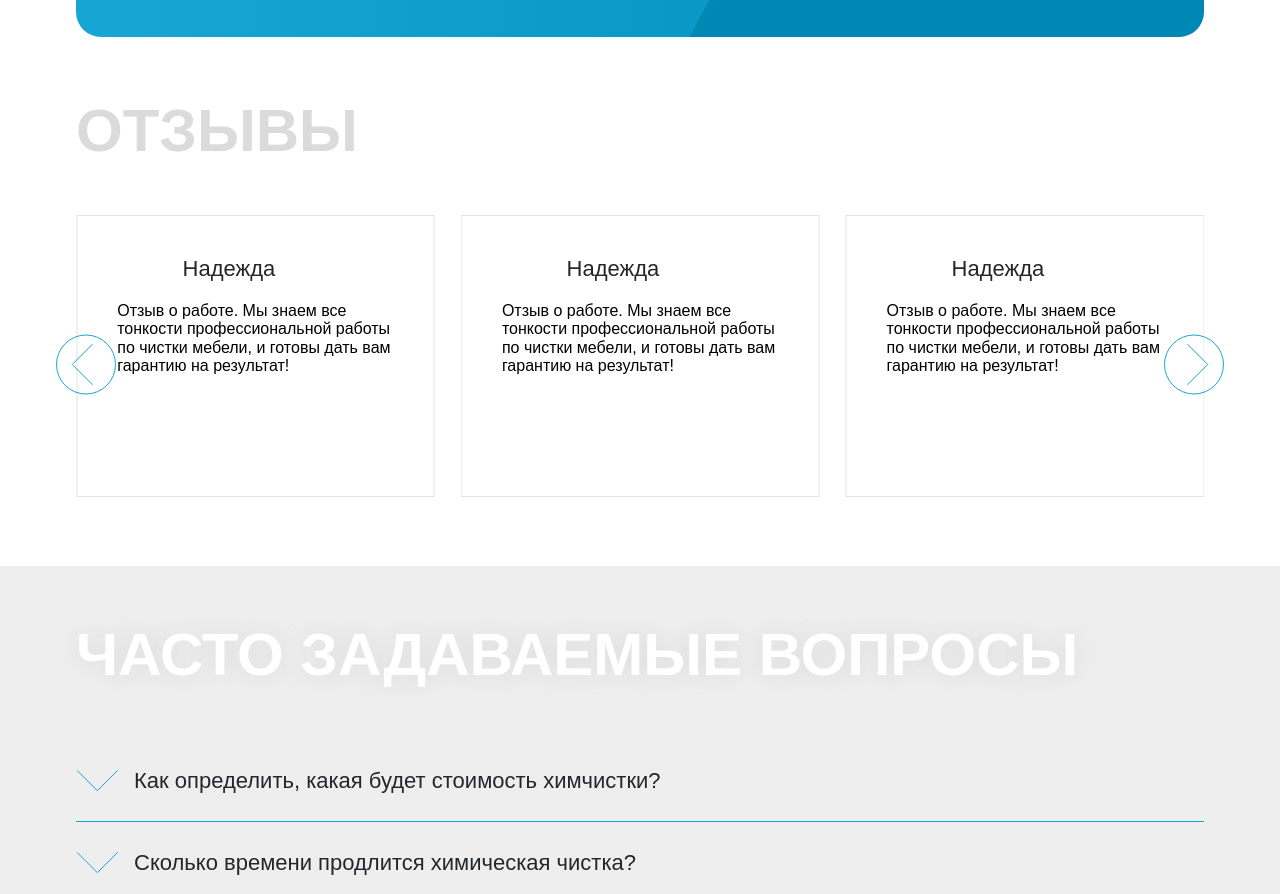
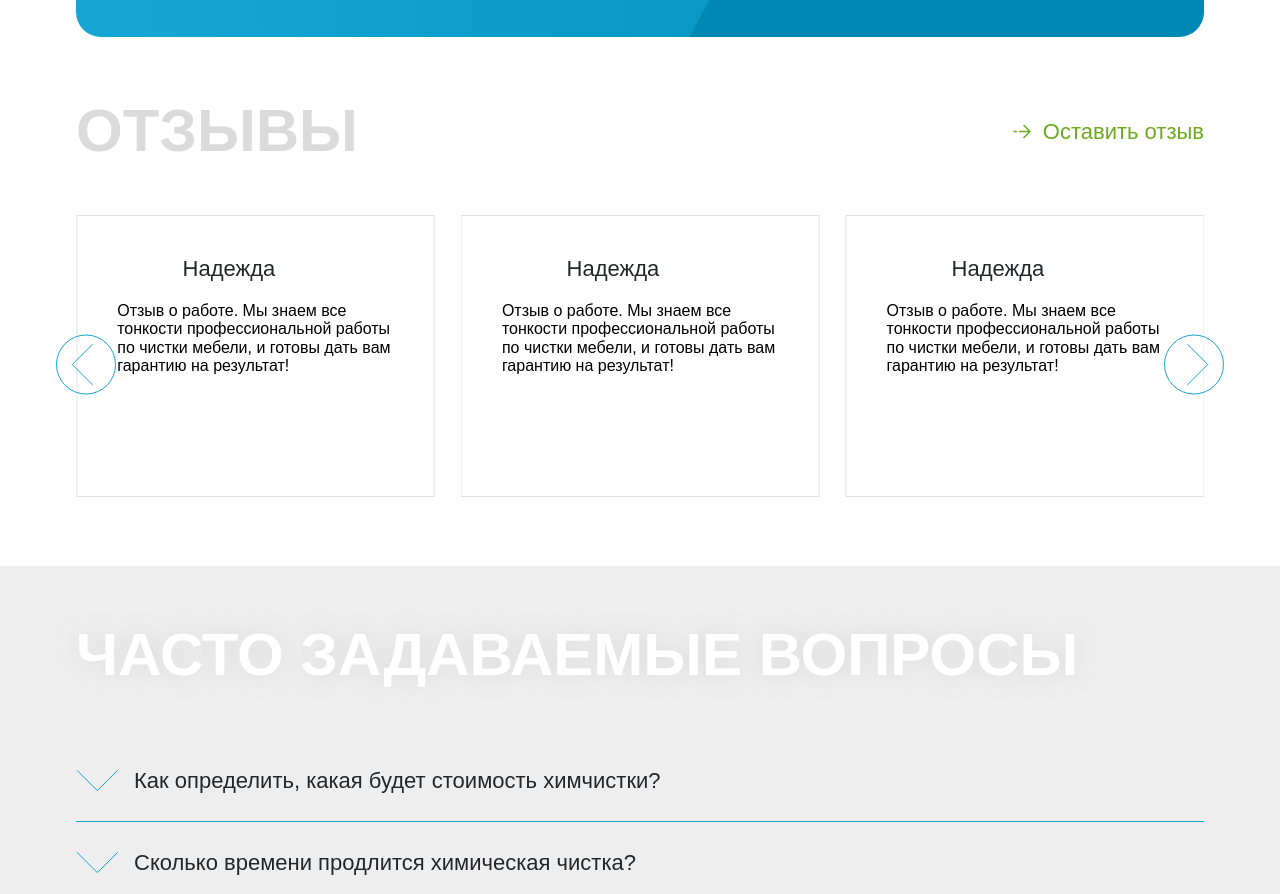
Before and after one commit to maxvgr/mebel-cleaning, a website built with webpack: page src/page-home.html in a window 1280 px wide. Shown: the part 5577-6471 px from the top of the page. Built offline with nearby package versions, Linux system fonts and the light colour scheme; some packages are replaced by stand-ins of ours; a web font is replaced by a local one; what micromodal, vanilla-lazyload would draw is missing.

Commit message:
fix: правки по вёрстке

```diff
--- a/src/page-home.html
+++ b/src/page-home.html
@@ -629,6 +629,12 @@
         <div class="container">
           <div class="reviews__title">
             отзывы
+            <a href="https://yandex.ru/profile/238357021979" target="_blank" class="reviews__send link">
+              <svg xmlns="http://www.w3.org/2000/svg" width="24" height="25" viewBox="0 0 24 25" fill="none">
+                <path d="M20 12.5L14 6.5M20 12.5L14 18.5M20 12.5L9.5 12.5M4 12.5L6.5 12.5" stroke="#6CAB1E" stroke-width="1.5" stroke-linecap="round" stroke-linejoin="round"/>
+              </svg>
+              Оставить отзыв
+            </a>
           </div>
           <!-- /.reviews__title -->
           <div class="reviews__wrapper">
--- a/src/scss/layout/pages/page-service/_page-service.scss
+++ b/src/scss/layout/pages/page-service/_page-service.scss
@@ -83,9 +83,18 @@
     background: url('../assets/images/sections/faq/bg.svg') #eeeeee;
     background-position: bottom 34px right 25px;
     background-repeat: no-repeat;
+
+    &__image {
+      picture {
+        max-width: 316px;
+        max-height: 271px;
+      }
+    }
   }
 
   .professional__brands {
     padding-bottom: 89px;
   }
+
+
 }
--- a/src/scss/layout/partials/section/_reviews.scss
+++ b/src/scss/layout/partials/section/_reviews.scss
@@ -16,11 +16,35 @@
       text-align: center;
     }
 
+    display: flex;
+    align-items: center;
+    justify-content: space-between;
     color: $color-text__grey;
     font-weight: 600;
     font-size: 60px;
     line-height: 114%; /* 68.4px */
     text-transform: uppercase;
+  }
+
+  &__send {
+    display: flex;
+    gap: 9px;
+    color: #6cab1e;
+    font-weight: 400;
+    font-size: 22px;
+    line-height: 114%; /* 25.08px */
+    text-align: right;
+    text-transform: none;
+
+    svg {
+      transition: $transition-time ease;
+    }
+
+    &:hover {
+      svg {
+        transform: translateX(8px);
+      }
+    }
   }
 
   &__wrapper {
@@ -54,14 +78,13 @@
   }
 
   &__name {
-    color: #22272B;
+    color: #22272b;
     font-weight: 500;
     font-size: 22px;
-    Line-height: 114%; /* 25.08px */
+    line-height: 114%; /* 25.08px */
   }
 
   &__text {
     padding-top: 11px;
   }
-
 }
```
Also changed, not shown: src/assets/images/pages/page-service/no-image.png (added).
